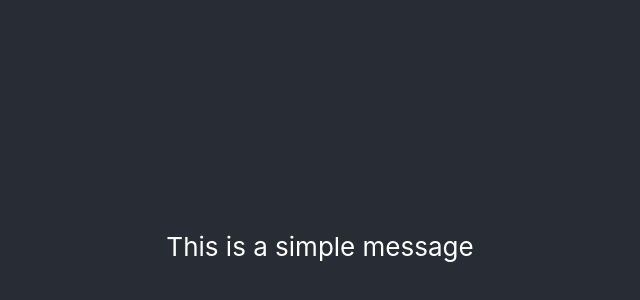
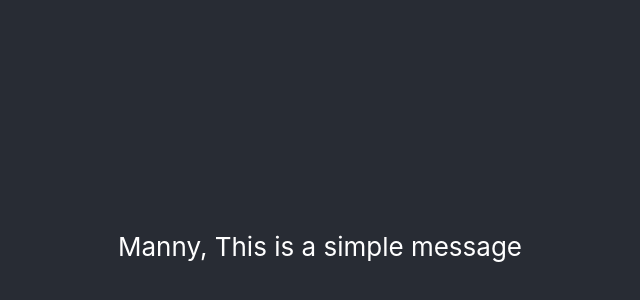
Before and after one commit to oguznsari/typescript-t, a React (Create React App) app in the folder react-typescript/: page / in a window 1280 px wide. Shown: the part 154-454 px from the top of the page, without its empty margins (320-960 px from the left). Built offline with nearby package versions, Linux system fonts and the light colour scheme; the HTML template or start-up script is replaced by a standard one.

Commit message:
interfaces

```diff
--- a/react-typescript/src/App.tsx
+++ b/react-typescript/src/App.tsx
@@ -26,7 +26,7 @@ function App() {
         {/* <p>
           The value {firstName} is of {typeof firstName} type!
         </p> */}
-        <Message message='This is a simple message' />
+        <Message name='Manny' message='This is a simple message' />
       </header>
     </div>
   );
--- a/react-typescript/src/Message.tsx
+++ b/react-typescript/src/Message.tsx
@@ -1,8 +1,13 @@
 import React from "react";
 
-const Message = (prop: { message: string }): any => {
+interface UserMessage {
+    name: string;
+    message: string;
+}
+
+const Message = (prop: UserMessage): any => {
     return (
-        <p>{prop.message}</p>
+        <p>{prop.name}, {prop.message}</p>
     )
 }
 
```
